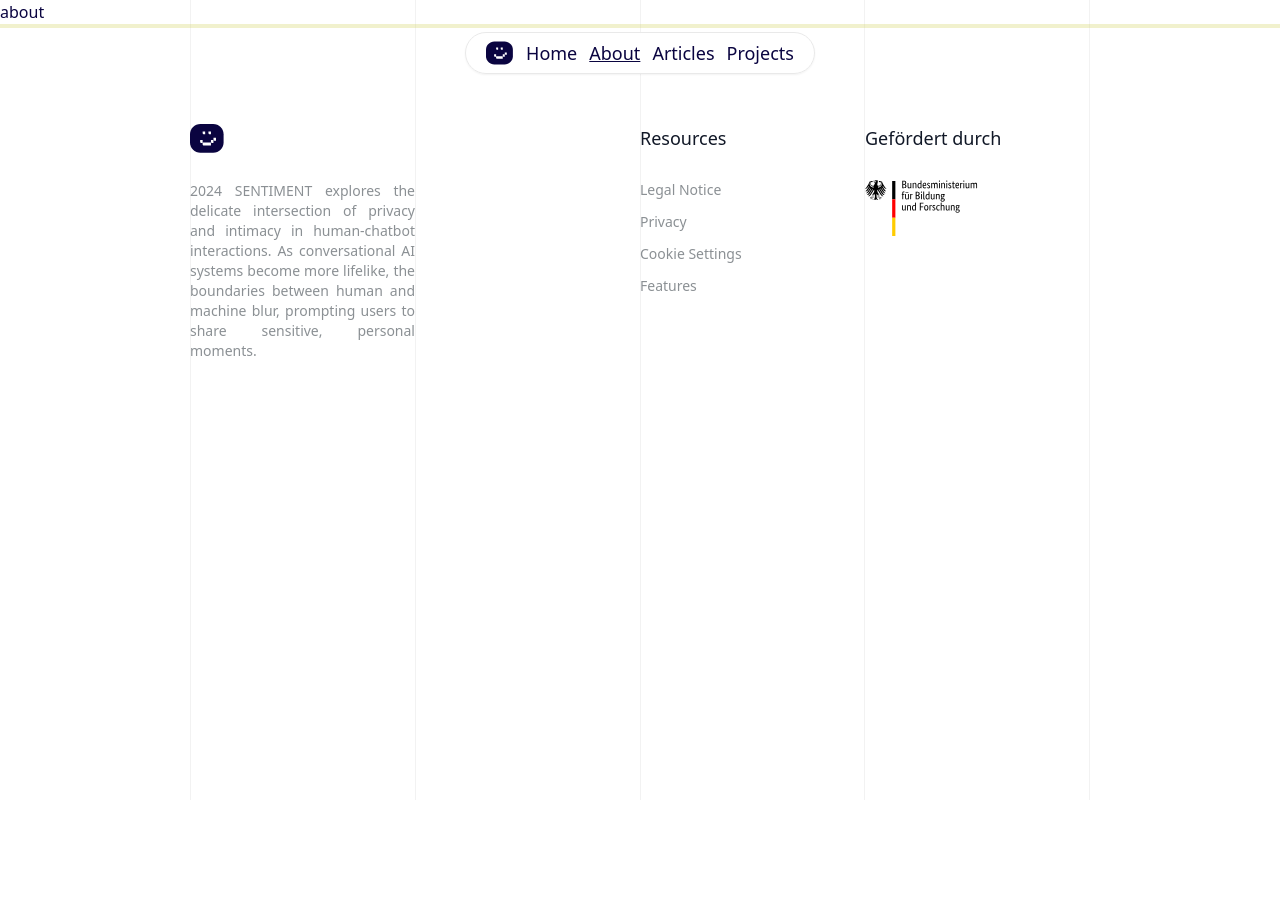
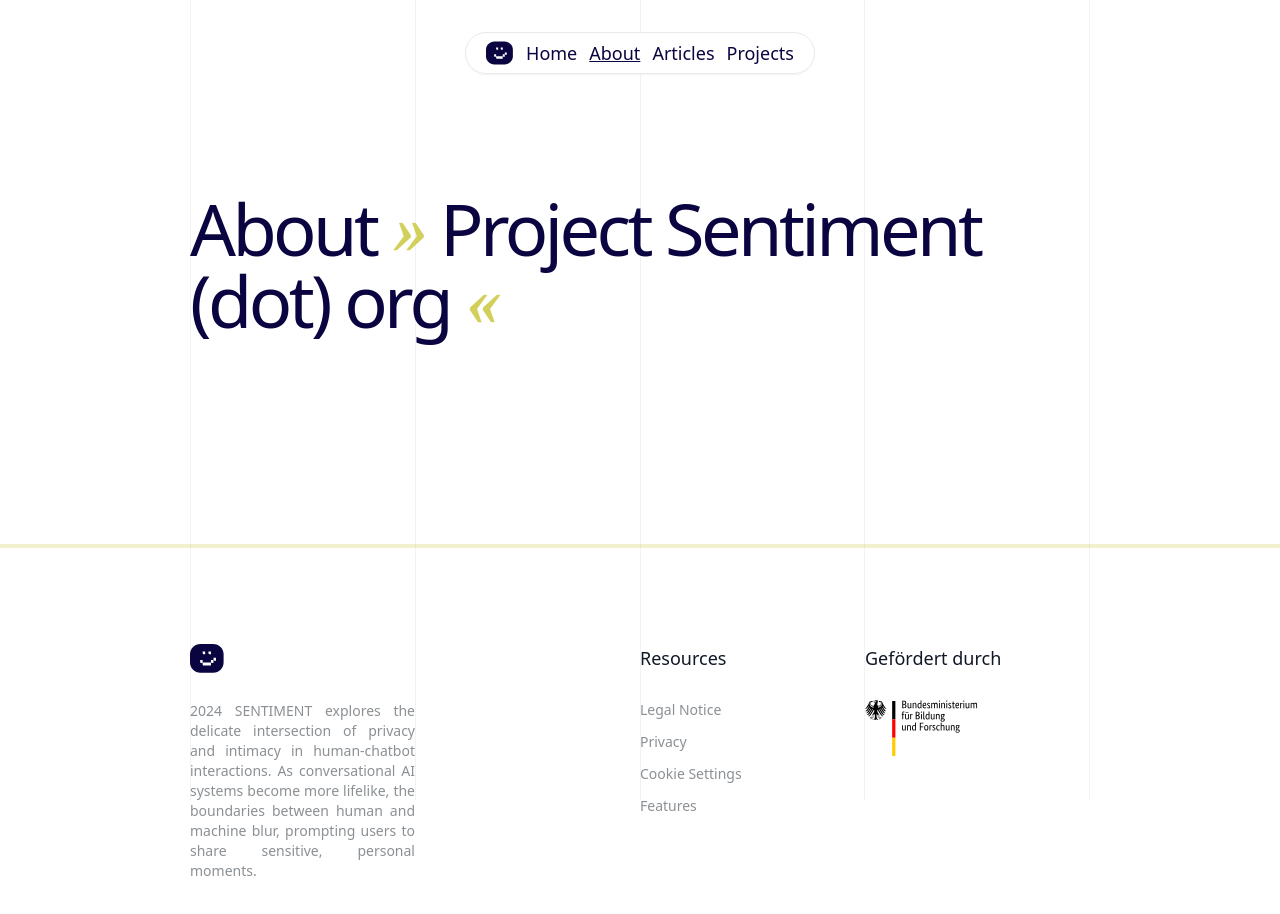
Before and after one commit to dmnktoe/sentiment, a Next.js app: page /about in a window 1280 px wide. Shown: the top 914 px of the page. Before the commit the page ends 800 px from the top, so only its background shows below. Built offline with nearby package versions, Linux system fonts and the light colour scheme.

Commit message:
refactor: make use of reusable `Title` component

```diff
--- a/src/app/about/page.tsx
+++ b/src/app/about/page.tsx
@@ -1,3 +1,16 @@
-export default function About() {
-  return <section>about</section>;
+import { Container } from '@/components/layout/Container';
+import { Title } from '@/components/ui/typography/Title';
+
+export default function AboutPage() {
+  return (
+    <section className='py-36 sm:py-48'>
+      <Container>
+        <Title className='leading-none'>
+          About
+          <span className='text-primary font-secondary italic'> »</span> Project Sentiment (dot) org
+          <span className='text-primary font-secondary italic'> «</span>
+        </Title>
+      </Container>
+    </section>
+  );
 }
--- a/src/app/legal-notice/page.tsx
+++ b/src/app/legal-notice/page.tsx
@@ -2,7 +2,7 @@ import { Container } from '@/components/layout/Container';
 
 export default function LegalNoticePage() {
   return (
-    <section>
+    <section className='py-36 sm:py-48 rounded-tl-[5rem] rounded-tr-[5rem] border-t-solid border-t-4 border-primary/30'>
       <Container>Legal Notice</Container>
     </section>
   );
--- a/src/components/templates/HeroIntro.tsx
+++ b/src/components/templates/HeroIntro.tsx
@@ -1,22 +1,24 @@
 'use client';
 
 import Image from 'next/image';
+import Link from 'next/link';
 import { useScramble } from 'use-scramble';
 
 import { Container } from '@/components/layout/Container';
 import { BMBFIcon, Logo, RUBIcon, UniDUEIcon, UniKasselIcon } from '@/components/ui/Icons';
+import { Title } from '@/components/ui/typography/Title';
 
 function Text() {
   function LargeText() {
     return (
       <div className='col-span-6 z-20'>
-        <h1 className='text-4xl sm:text-7xl leading-none tracking-tighter mb-4'>
+        <Title className='leading-none'>
           Sentiment: Creating
           <span className='text-primary font-secondary italic'> Safe</span> &
           <span className='text-primary font-secondary italic'> Supportive</span> Spaces for Intimate Communication with
           Human-Chatbot <Logo className='inline w-10 -mt-1.5 sm:w-20 sm:-mt-4 text-secondary' />
           Interactions
-        </h1>
+        </Title>
       </div>
     );
   }
@@ -27,7 +29,9 @@ function Text() {
     });
     return (
       <div className='col-span-2 sm:col-span-1 mb-8 text-sm z-10'>
-        <p className='font-secondary italic underline' ref={ref} />
+        <p className='font-secondary italic underline' ref={ref}>
+          &nbsp;
+        </p>
         <span className='text-tertiary text-sm mt-7 block text-justify'>
           {new Date().getFullYear()} SENTIMENT explores the delicate intersection of privacy and intimacy in
           human-chatbot interactions. As conversational AI systems become more lifelike, the boundaries between human
@@ -84,16 +88,24 @@ function Partners() {
   return (
     <div className='grid grid-cols-2 sm:grid-cols-4 grid-rows-2 sm:grid-rows-1 gap-y-8 gap-0'>
       <div className='w-2/3'>
-        <BMBFIcon />
+        <Link href='https://www.bmbf.de/' target='_blank'>
+          <BMBFIcon />
+        </Link>
       </div>
       <div className='w-2/3'>
-        <RUBIcon />
+        <Link href='https://www.ruhr-uni-bochum.de/' target='_blank'>
+          <RUBIcon />
+        </Link>
       </div>
       <div className='w-2/3'>
-        <UniDUEIcon />
+        <Link href='https://www.uni-due.de/' target='_blank'>
+          <UniDUEIcon />
+        </Link>
       </div>
       <div className='w-2/3 col-start-2 sm:col-start-4'>
-        <UniKasselIcon />
+        <Link href='https://www.uni-kassel.de/' target='_blank'>
+          <UniKasselIcon />
+        </Link>
       </div>
     </div>
   );
--- a/src/components/templates/LatestWidget.tsx
+++ b/src/components/templates/LatestWidget.tsx
@@ -2,6 +2,7 @@ import Link from 'next/link';
 import { Key } from 'react';
 
 import { Container } from '@/components/layout/Container';
+import { Title } from '@/components/ui/typography/Title';
 import { formatDate } from '@/lib/format-date';
 import { readingDuration } from '@/lib/get-reading-time';
 import { Article } from '@/types/Article';
@@ -26,7 +27,9 @@ function LatestCard({
           {readingDuration(description)}
         </div>
         <div className='col-span-3 sm:col-start-2 row-start-2 mt-4'>
-          <span className='font-secondary text-3xl sm:text-5xl group-hover:underline tracking-tight'>{title}</span>
+          <Title size='four' className='group-hover:underline'>
+            {title}
+          </Title>
           <div className='text-sm mt-2 text-justify line-clamp-2 group-hover:blur-sm'>{description}</div>
         </div>
       </div>
@@ -45,10 +48,12 @@ export default function LatestWidget({ articles }: LatestWidgetProps) {
     <>
       <section className='py-24 rounded-tl-[5rem] rounded-tr-[5rem] border-t-solid border-t-4 border-primary/30'>
         <Container>
-          <button className='underline text-primary'>articles</button> / <button>projects</button>
-          <div className='grid grid-cols-6 gap-0 mb-12'>
+          <button className='underline text-primary'>articles</button>/ <button>projects</button>
+          <div className='grid grid-cols-6 gap-0 mb-4'>
             <div className='col-span-5'>
-              <h1 className='text-4xl leading-none tracking-tighter underline'>Latest entries from publications</h1>
+              <Title size='two' renderAs='h2' margin={false}>
+                Latest entries from publications
+              </Title>
             </div>
           </div>
           <div className='flex flex-col gap-4'>
--- a/src/components/ui/typography/Title.tsx
+++ b/src/components/ui/typography/Title.tsx
@@ -18,7 +18,7 @@ export const Title = ({ children, className, margin = true, renderAs = 'h1', siz
   return (
     <Component
       className={clsxm(
-        'font-primary tracking-tight',
+        'font-primary tracking-tighter',
         {
           'text-5xl sm:text-7xl': size === 'one',
           'text-4xl sm:text-6xl': size === 'two',
```
